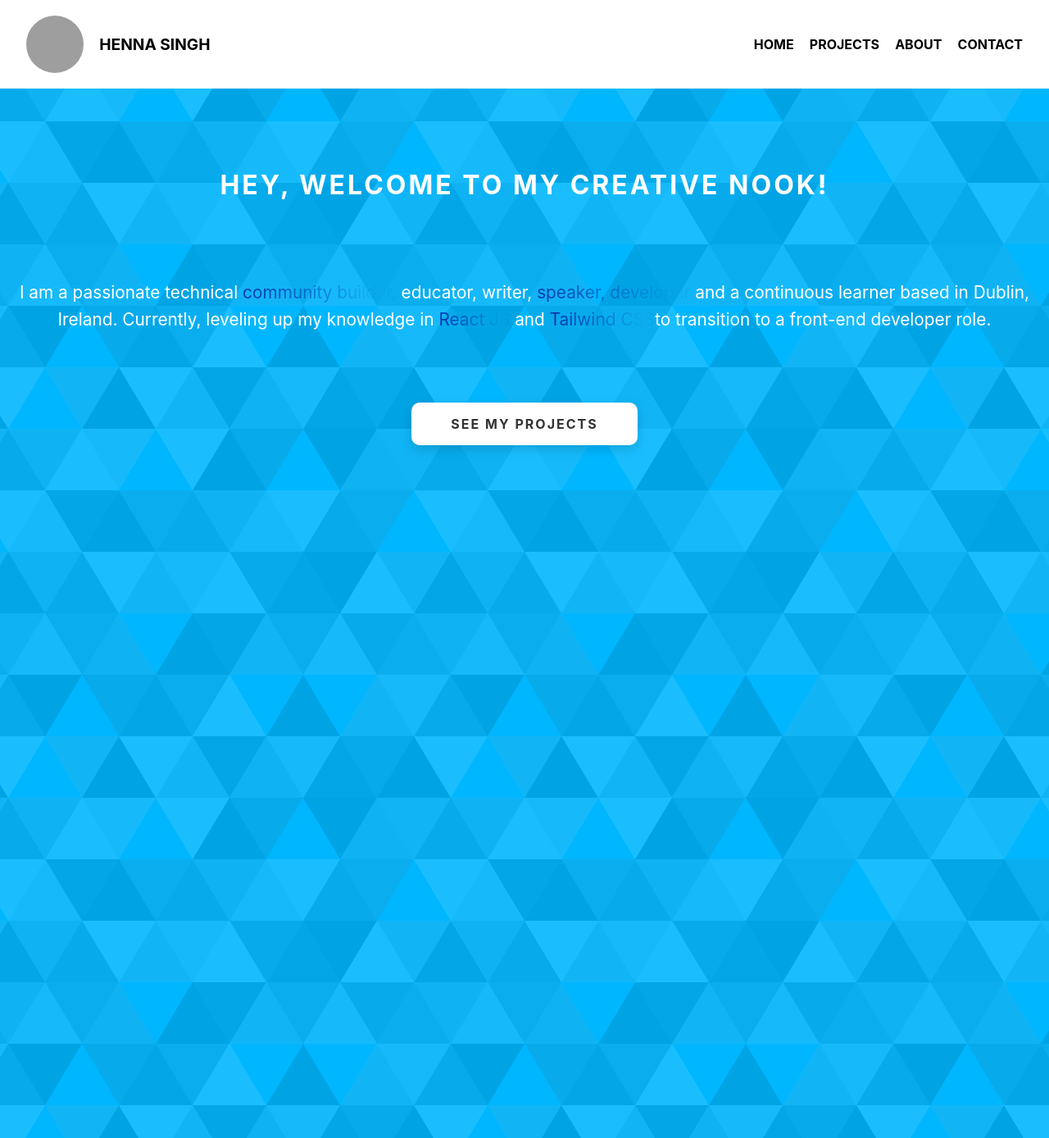
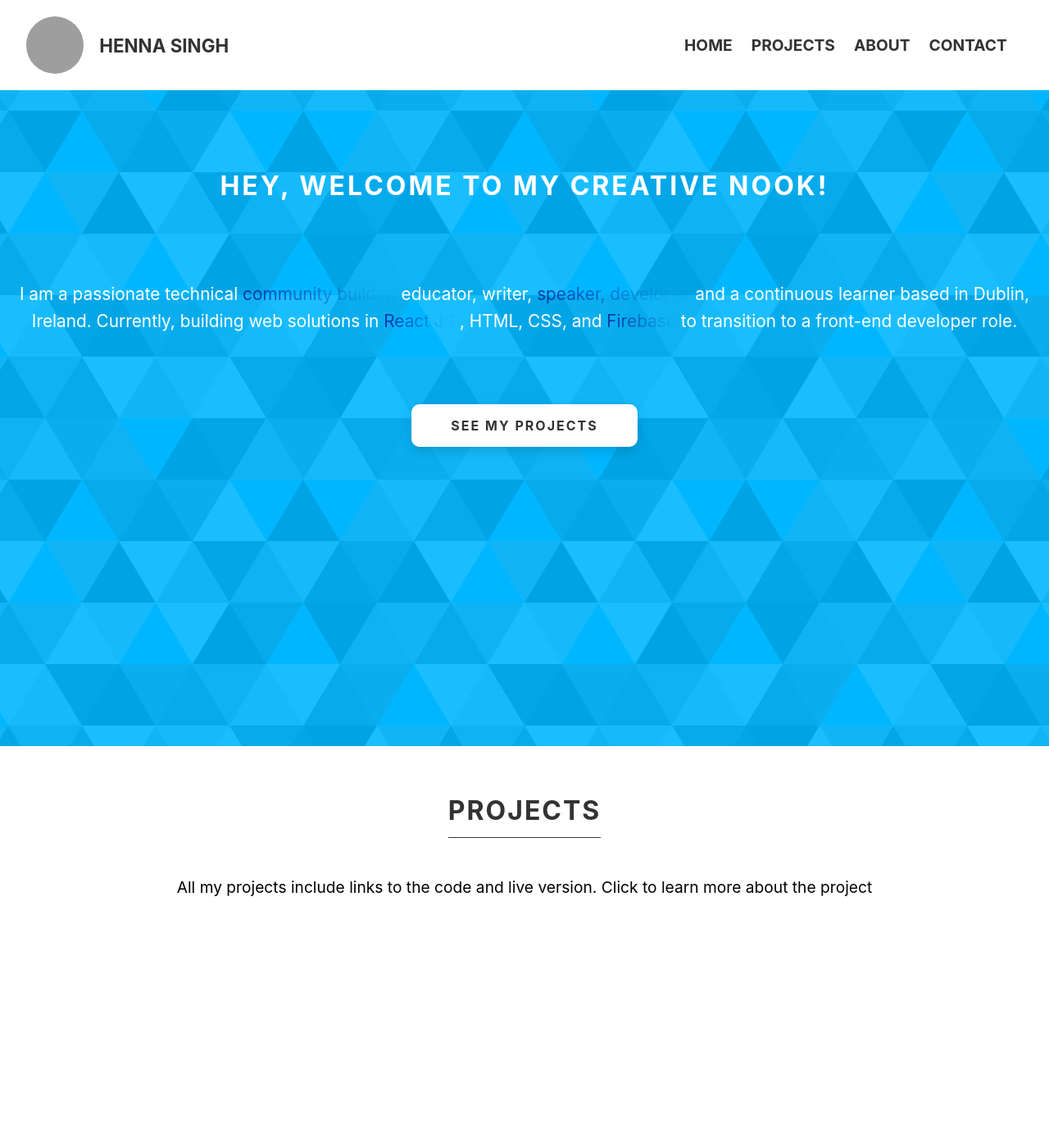
Before and after one commit to hennasingh/henna-dev, a React (Vite) app: page / in a window 1280 px wide. Shown: the whole page at 82% size. After the commit the page ends 1149 px from the top, so only its background shows below. Built offline with nearby package versions, Linux system fonts and the light colour scheme; grey boxes are pictures that could not be loaded.

Commit message:
installed react icons, and applied nested css. added projects component

```diff
--- a/package.json
+++ b/package.json
@@ -12,7 +12,8 @@
   "dependencies": {
     "react": "^18.2.0",
     "react-burger-menu": "^3.0.9",
-    "react-dom": "^18.2.0"
+    "react-dom": "^18.2.0",
+    "react-icons": "^5.0.1"
   },
   "devDependencies": {
     "@types/react": "^18.2.56",
--- a/src/App.css
+++ b/src/App.css
@@ -1,14 +1,3 @@
-* {
-  --n-blue: 0, 98, 185;
-  --blue: rgba(0, 98, 185, 0.8);
-  --red: red;
-  --purple: rgba(143, 162, 255, 0.8);
-  --green: rgba(31, 79, 45, 0.8);
-  --light-green: rgba(101, 146, 74, 0.8);
-  --brown: rgba(129, 104, 8, 0.8);
-  --light-brown: rgba(186, 155, 65, 0.8);
-  --main-color:  var(--n-blue);
-}
 
 body {
   margin:0 auto;
@@ -28,12 +17,7 @@ header {
   gap:1em;
   align-items: center;
   margin:1.2em 0.8em;
-}
 
-header p {
-  font-weight: bold;
-  text-transform: uppercase;
-}
   .header-logo {
     width:70px;
     height:70px;
@@ -41,34 +25,68 @@ header p {
     border-radius: 50%;
   }
 
-nav ul {
-  list-style-type: none;
-  display: flex;
-  gap:1em;
+  p {
+    font-weight: bold;
+    text-transform: uppercase;
+    color:#333;
   }
 
   nav {
     margin-left: auto;
+    cursor: pointer;
+
+    ul {
+      list-style-type: none;
+      display:flex;
+      gap: 1em;
+
+      li {
+        padding:0.8em 0;
+
+        a{
+          text-decoration: none;
+          color:#333
+        }
+      }
+    }
+  }
+
+
+  .nav-menu {
+    margin-left: 1rem;
+    position: relative;
+  }
 }
 
 /**
 ** HEADER MEDIA QUERY
 */
 
-@media (min-width: 700px) {
+@media (min-width: 756px) {
   header {
     gap: 1.2em;
     margin: 1.2em 2em;
-  }
 
-  header p {
-    font-size: larger;
+    p {
+      font-size: 1.4rem;
+      color:#333;
     }
 
     nav ul {
       font-weight: bold;
+      font-size:1.2rem;
+      display: flex;
+      justify-content: space-around;
       gap: 1.2em;
       text-transform: uppercase;
+      margin:0 1em 0 0;
+    }
+
+    .nav-menu {
+      margin-left: 1rem;
+      position: relative;
+      display:none;
+    }
   }
 }
 
@@ -83,8 +101,6 @@ nav {
   background: url(./assets/subtle-prism.svg);
   background-position: center;
   height: 100vh;
-  min-height: 80rem;
-  max-height: 120rem;
 }
 
 .home-hero-content {
@@ -136,9 +152,6 @@ nav {
   }
 }
 
-
-
-
 .projects-btn {
   background-color: #fff;
   padding: 1em 3em;
@@ -156,3 +169,35 @@ nav {
 .projects-btn:hover {
   transform: translateY(-3px);
 }
+
+/**
+** PROJECTS PAGE
+**/
+
+section {
+
+  .container {
+    display:flex;
+    flex-direction: column;
+    justify-content: center;
+    align-items: center;
+    padding: 2em 0;
+
+    h1 {
+      font-size: 2rem;
+      letter-spacing: 2px;
+      color:#333;
+      padding-bottom: 0.4em;
+      border-bottom: 1px solid #333;
+      text-transform: uppercase;
+    }
+
+    p {
+      text-align: center;
+      line-height: 1.6;
+      font-size: 1.2rem;
+      padding:0 1.2em;
+    }
+  }
+
+}
--- a/src/App.jsx
+++ b/src/App.jsx
@@ -1,6 +1,7 @@
 import './App.css'
 import Header from './components/Header'
 import Home from './components/Home'
+import Projects from './components/Projects'
 
 function App() {
 
@@ -8,6 +9,7 @@ function App() {
     <div className='portfolio'>
       <Header />
       <Home />
+      <Projects />
     </div>
   )
 }
--- a/src/components/Header.jsx
+++ b/src/components/Header.jsx
@@ -1,20 +1,25 @@
 import React from 'react'
 import logo from '../assets/thumbnail.jpeg'
+import {RiCloseLine, RiMenu3Line} from 'react-icons/ri'
 
 export default function Header() {
+
+    const Menu = () => (
+        <nav>
+            <ul>
+                <li><a href="#home">Home</a></li>
+                <li><a href="#projects">Projects</a></li>
+                <li><a href="#about">About</a></li>
+                <li><a href="#contact">Contact</a></li>
+            </ul>
+        </nav>
+    )
 
     return (
         <header>
             <img className="header-logo"src={logo} alt="thumbnail of henna singh" />
             <p>Henna Singh</p>
-            <nav>
-                <ul>
-                    <li>Home</li>
-                    <li>Projects</li>
-                    <li>About</li>
-                    <li>Contact</li>
-                </ul>
-            </nav>
+            <Menu />
         </header>
     )
 }
--- a/src/components/Home.jsx
+++ b/src/components/Home.jsx
@@ -10,7 +10,7 @@ export default function Home() {
                     <p className='hero-text'>
                         I am a passionate technical <span>community builder,</span>  educator, writer,
                       <span> speaker, developer</span> and a continuous learner based in Dublin, Ireland.
-                        Currently, leveling up my knowledge in <span>React JS</span> and <span>Tailwind CSS</span>
+                        Currently, building web solutions in <span>React JS</span> , HTML, CSS, and <span> Firebase </span>
                         to transition to a front-end developer role.
                     </p>
                 </div>
--- /dev/null
+++ b/src/components/Projects.jsx
@@ -0,0 +1,14 @@
+import React from 'react'
+
+export default function Projects() {
+
+    return (
+        <section className="sec-projects">
+            <div className="container">
+                <h1>Projects</h1>
+                <p>All my projects include links to the code and live version.
+                    Click to learn more about the project</p>
+            </div>
+        </section>
+    )
+}
```
Also changed, not shown: 1 other file (tests, documents, lock files or other folders). Lines whose indentation alone changed are shown as unchanged.
